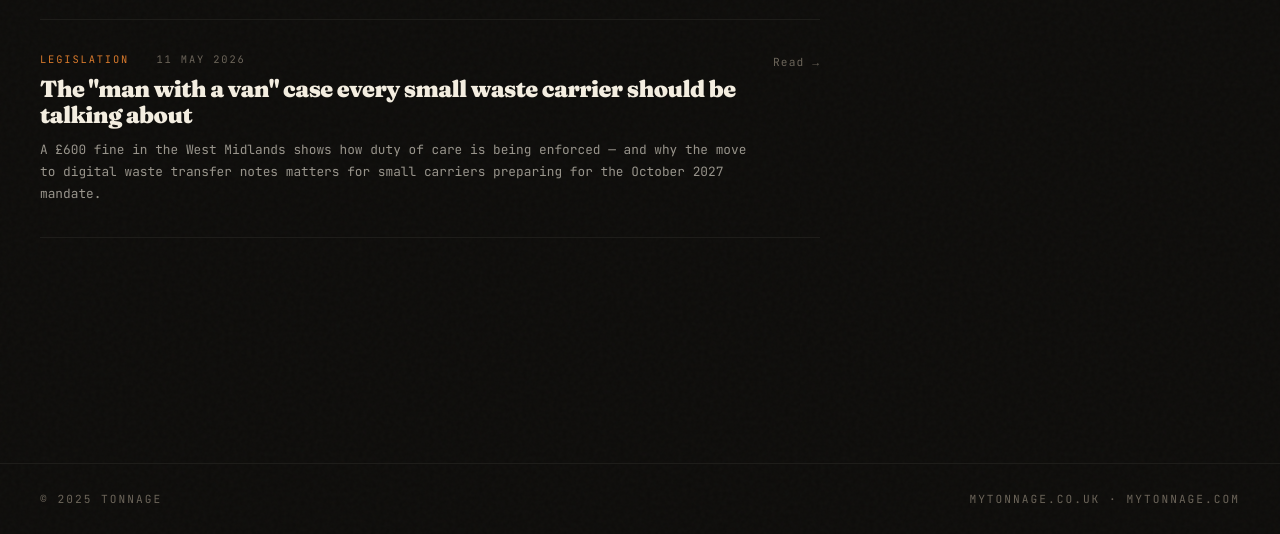
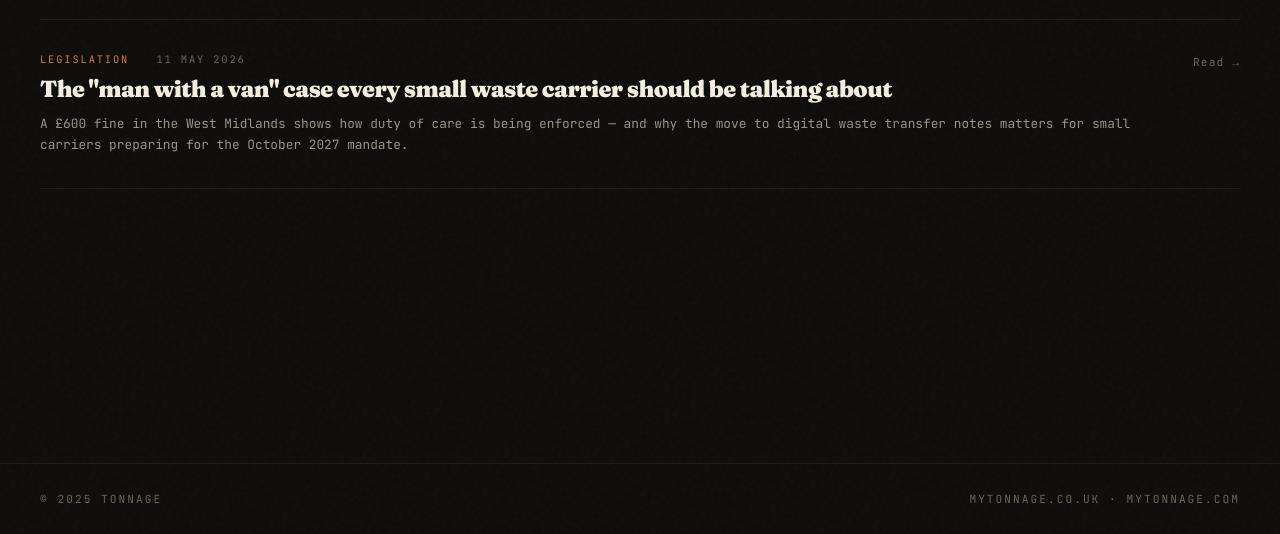
Before and after one commit to jbarronuk/tonnage_site, a plain HTML site: page news/index.html in a window 1280 px wide. Shown: the part 266-800 px from the top of the page. Drawn offline with Linux system fonts and the light colour scheme.

Commit message:
fix link and width

```diff
--- a/news/index.html
+++ b/news/index.html
@@ -91,7 +91,6 @@
     main {
       flex: 1;
       padding: 4rem 2.5rem;
-      max-width: 860px;
     }
 
     .page-label {
@@ -242,11 +241,11 @@
             <span>11 May 2026</span>
           </p>
           <h2 class="post-title">
-            <a href="/news/man-with-a-van-fine-what-small-waste-carriers-need-to-know/">The "man with a van" case every small waste carrier should be talking about</a>
+            <a href="/news/nuneaton-fly-tipping-fine-digital-waste-transfer-notes/">The "man with a van" case every small waste carrier should be talking about</a>
           </h2>
           <p class="post-excerpt">A &pound;600 fine in the West Midlands shows how duty of care is being enforced — and why the move to digital waste transfer notes matters for small carriers preparing for the October 2027 mandate.</p>
         </div>
-        <a class="post-arrow" href="/news/man-with-a-van-fine-what-small-waste-carriers-need-to-know/">Read →</a>
+        <a class="post-arrow" href="/news/nuneaton-fly-tipping-fine-digital-waste-transfer-notes/">Read →</a>
       </li>
 
     </ul>
```
